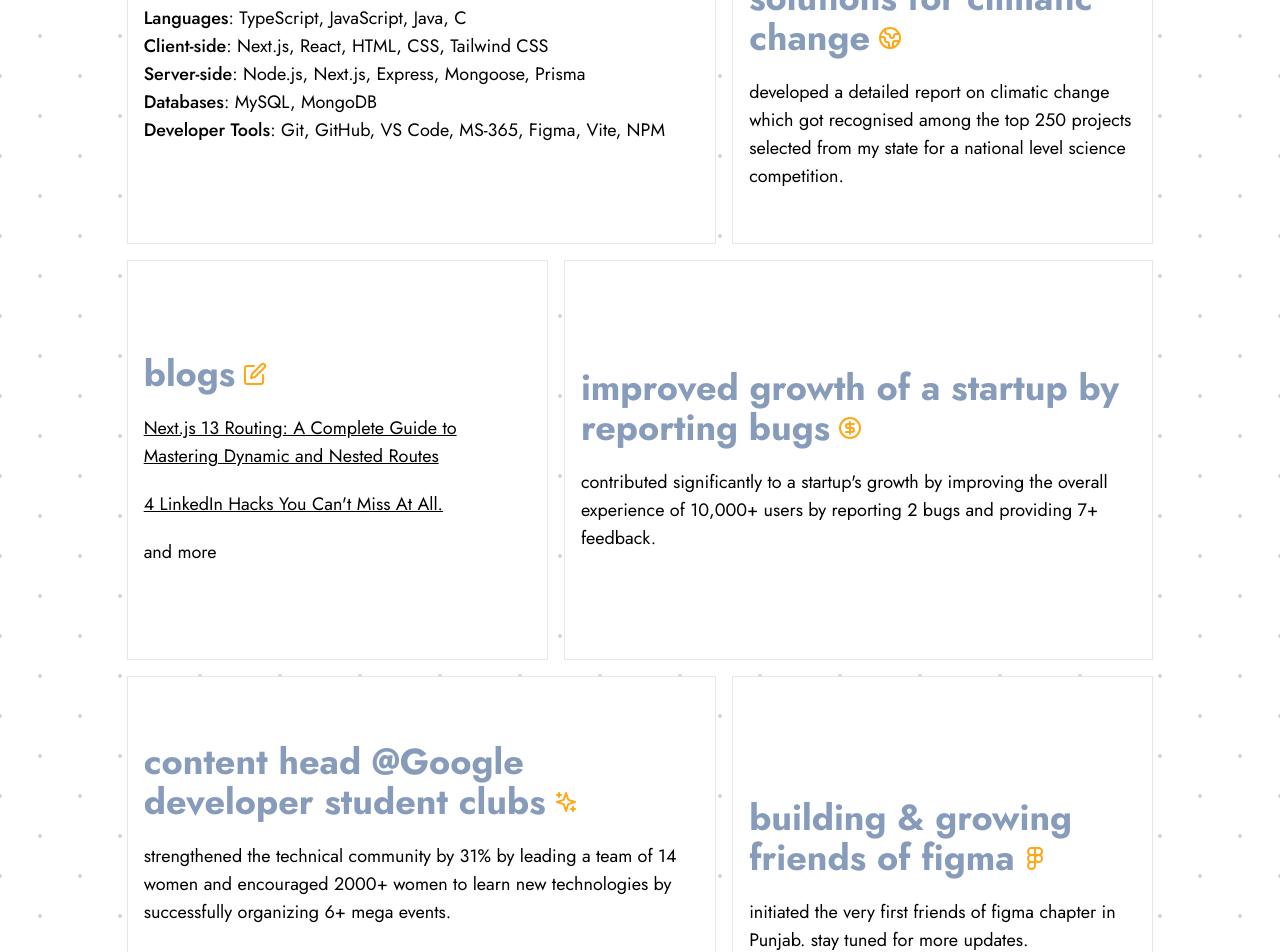
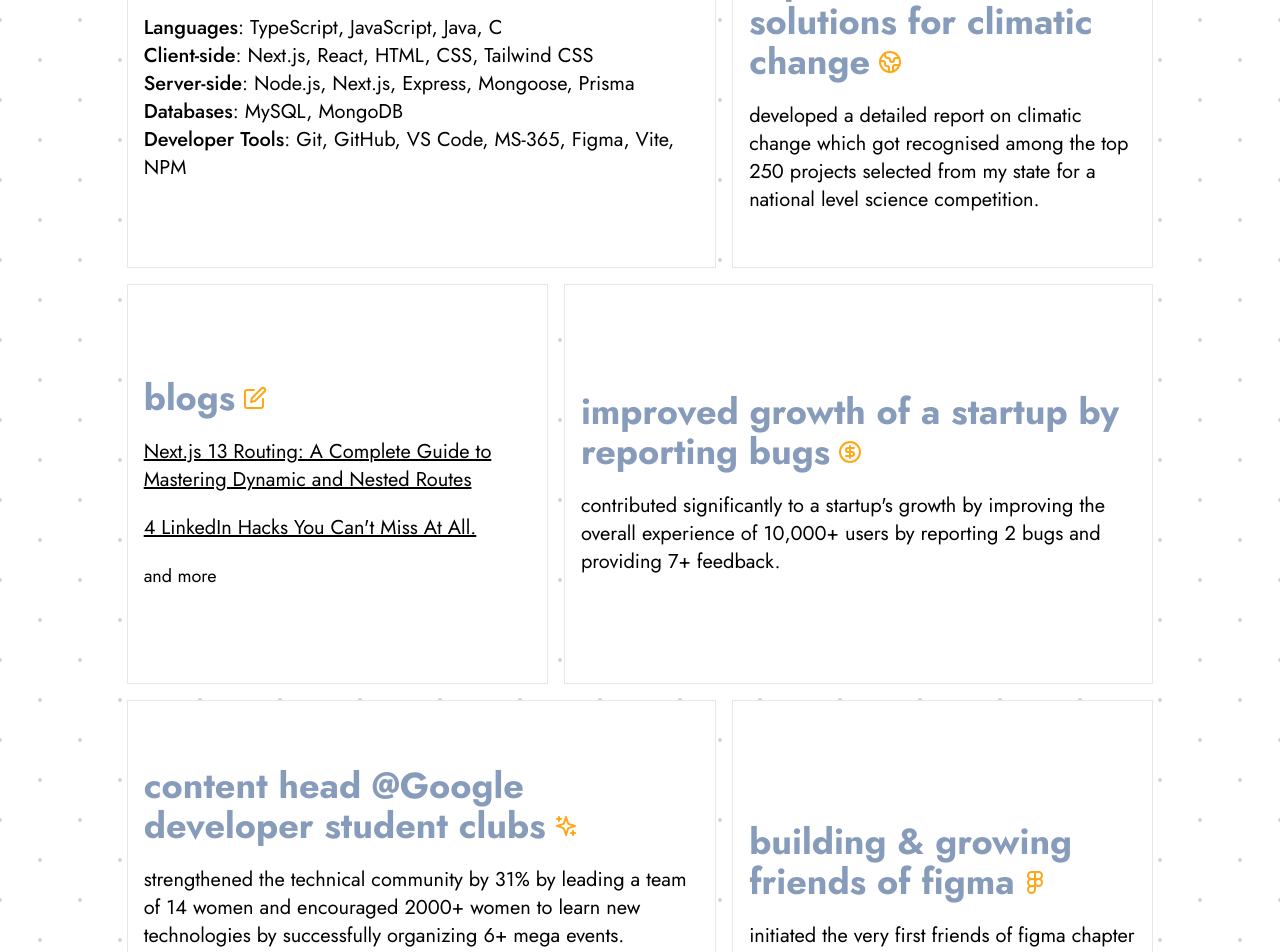
Before and after one commit to PalakJain9/New-Portfolio, a Next.js app: page / in a window 1280 px wide. Shown: the part 2700-3652 px from the top of the page. Built offline with nearby package versions, Linux system fonts and the light colour scheme.

Commit message:
fix: font size

```diff
--- a/src/components/Hero.tsx
+++ b/src/components/Hero.tsx
@@ -167,7 +167,7 @@
       <div
         className="w-full md:w-10/12 lg:w-8/12 universalPadding flex flex-col gap-12 justify-start items-start"
       >
-        <div className="text-4xl md:text-6xl xl:text-7xl flex flex-col gap-2 justify-start items-start">
+        <div className="text-5xl md:text-6xl xl:text-7xl flex flex-col gap-2 justify-start items-start">
           <p
             data-aos="fade-right"
           > Building products that
@@ -184,7 +184,6 @@
           className="text-xl lg:text-2xl text-blue"
           data-aos="fade-up"
           data-aos-delay="700"
-          data-aos-anchor=".other-element"
         >
           Hey, I am Palak, a full stack developer and a henna artist, based in India. Using my development experience to build amazing products for the worldwide web. I help companies make user friendly and scalable software.
         </p>
--- a/src/components/Projects.tsx
+++ b/src/components/Projects.tsx
@@ -7,7 +7,7 @@
   AccordionTrigger,
 } from "@/components/ui/accordion";
 
-let accordianTextStyle = "flex flex-col justify-center items-start text-base md:text-lg gap-2"
+let accordianTextStyle = "flex flex-col justify-center items-start text-lg md:text-xl gap-2"
 
 function Recruitify () {
   return (
@@ -60,7 +60,7 @@
 
     </div>
 
-      <Accordion type="single" collapsible className="w-full text-base">
+      <Accordion type="single" collapsible className="w-full text-base lg:text-lg">
 
         <AccordionItem value="item-1">
           <AccordionTrigger>
@@ -68,8 +68,12 @@
           </AccordionTrigger>
           <AccordionContent>
             <div className={accordianTextStyle}>
-              <p>Millions of students with their numerous dreams, sit for placements every year. Every company has its own unique way to recruit students. And universities never share any information regarding placements, or the recruitment procedure. With almost no information and extreme confusion, it becomes difficult for students to focus and perform well.</p>
-              <p>Online resources do help, but only to a certain extent. Procedure at IITs would differ from the one at tier-3 engineering colleges. You need a platform with all verified information about placements at your college to be able to perform well and accomplish your dreams.</p>
+              <p>
+                Millions of students with their numerous dreams, sit for placements every year. Every company has its own unique way to recruit students. And universities never share any information regarding placements, or the recruitment procedure. With almost no information and extreme confusion, it becomes difficult for students to focus and perform well.
+              </p>
+              <p>
+                Online resources do help, but only to a certain extent. Procedure at IITs would differ from the one at tier-3 engineering colleges. You need a platform with all verified information about placements at your college to be able to perform well and accomplish your dreams.
+              </p>
             </div>
           </AccordionContent>
         </AccordionItem>
@@ -152,7 +156,7 @@
 
     </div>
 
-      <Accordion type="single" collapsible className="w-full">
+      <Accordion type="single" collapsible className="w-full text-base lg:text-lg">
 
         <AccordionItem value="item-1">
           <AccordionTrigger>
--- a/src/components/Skills.tsx
+++ b/src/components/Skills.tsx
@@ -6,6 +6,7 @@
   let parentContainerStyle = "w-full lg:w-11/12 flex flex-col md:flex-row gap-4 justify-center items-center";
   let containerStyle = "w-full flex flex-col justify-center items-start md:h-[25rem] gap-5 text-base md:text-lg bg-white border border-gray-200 p-[1rem]";
   let headingStyle = "text-xl md:text-2xl lg:text-4xl font-bold text-blue";
+  let textStyle="text-lg lg:text-xl";
   let iconStyle = "inline-block pl-[0.5rem] text-base md:text-xl lg:text-2xl font-bold text-orange";
 
   return (
@@ -33,6 +34,7 @@
               </span>
           </p>
           <p
+            className={textStyle}
           >
             <span className="font-medium">Languages</span>: TypeScript, JavaScript, Java, C <br />
             <span className="font-medium">Client-side</span>: Next.js, React, HTML, CSS, Tailwind CSS <br />
@@ -51,7 +53,11 @@
             </span>
           </p>
 
-          <p>developed a detailed report on climatic change which got recognised among the top 250 projects selected from my state for a national level science competition.</p>
+          <p
+            className={textStyle}
+          >
+            developed a detailed report on climatic change which got recognised among the top 250 projects selected from my state for a national level science competition.
+          </p>
         </div>
       </div>
 
@@ -71,14 +77,17 @@
           </p>
 
           <Link href="https://palakjain.hashnode.dev/nextjs-13-routing-a-complete-guide-to-mastering-dynamic-and-nested-routes" target="_blank" rel="noopener noreferrer">
-              <p className="underline hover:text-blue">
-                Next.js 13 Routing: A Complete Guide to Mastering Dynamic and Nested Routes
-              </p></Link>
+            <p className={`underline hover:text-blue ${textStyle}`}
+            >
+              Next.js 13 Routing: A Complete Guide to Mastering Dynamic and Nested Routes
+            </p>
+          </Link>
 
-            <Link href="https://palakjain.hashnode.dev/4-linkedin-hacks-you-cant-miss-at-all" target="_blank" rel="noopener noreferrer">
-              <p className="underline hover:text-blue">
-                {`4 LinkedIn Hacks You Can't Miss At All.`}
-              </p>
+          <Link href="https://palakjain.hashnode.dev/4-linkedin-hacks-you-cant-miss-at-all" target="_blank" rel="noopener noreferrer">
+            <p className={`underline hover:text-blue ${textStyle}`}
+            >
+              {`4 LinkedIn Hacks You Can't Miss At All.`}
+            </p>
             </Link>
             <p>and more</p>
         </div>
@@ -91,7 +100,11 @@
             </span>
           </p>
 
-          <p>{`contributed significantly to a startup's growth by improving the overall experience of 10,000+ users by reporting 2 bugs and providing 7+ feedback.`}</p>
+          <p
+            className={textStyle}
+          >
+            {`contributed significantly to a startup's growth by improving the overall experience of 10,000+ users by reporting 2 bugs and providing 7+ feedback.`}
+          </p>
         </div>
       </div>
 
@@ -110,7 +123,9 @@
             </span>
           </p>
 
-          <p>
+          <p
+            className={textStyle}
+          >
           strengthened the technical community by 31% by leading a team of 14 women and encouraged 2000+ women to learn new technologies by successfully organizing 6+ mega events. <br /> <br />
 
           Google Developer Student Clubs are university based community groups for students interested in Google developer technologies.
@@ -125,7 +140,9 @@
             </span>
           </p>
 
-          <p>initiated the very first friends of figma chapter in Punjab. stay tuned for more updates.</p>
+          <p
+            className={textStyle}
+          >initiated the very first friends of figma chapter in Punjab. stay tuned for more updates.</p>
         </div>
       </div>
 
```
